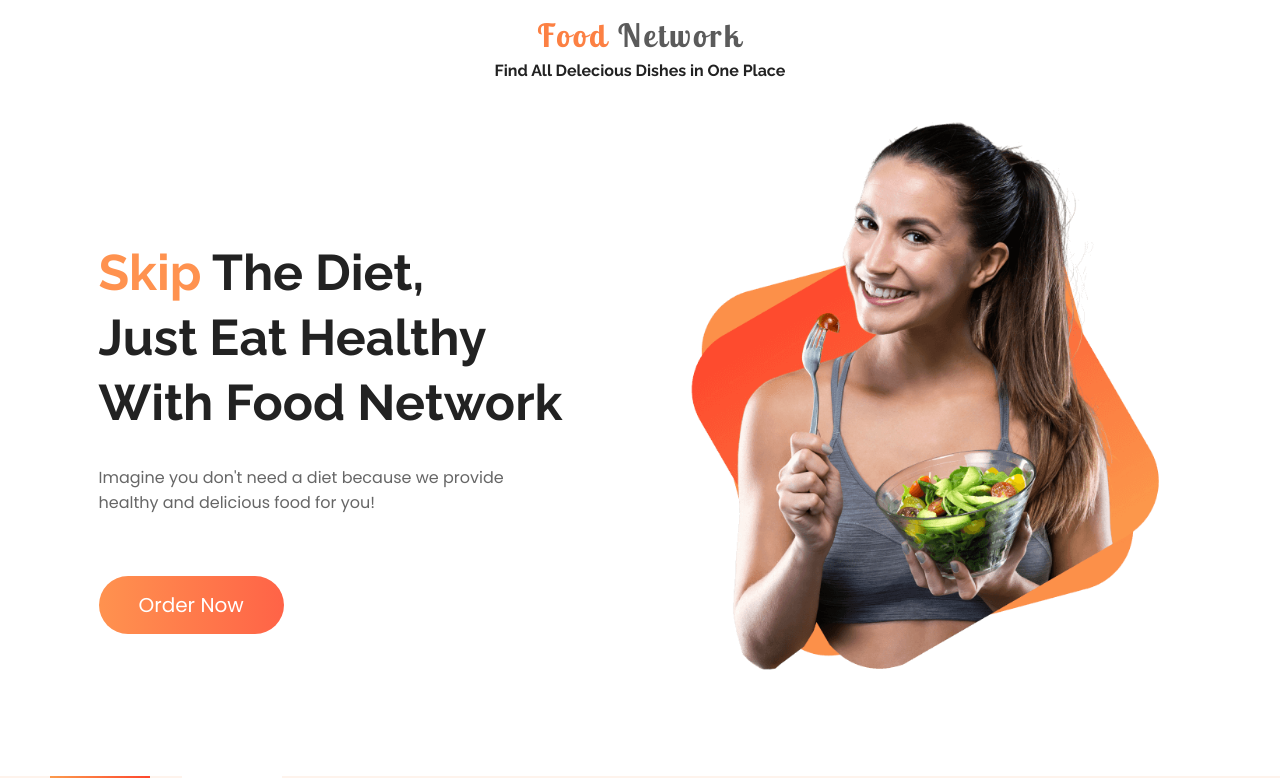
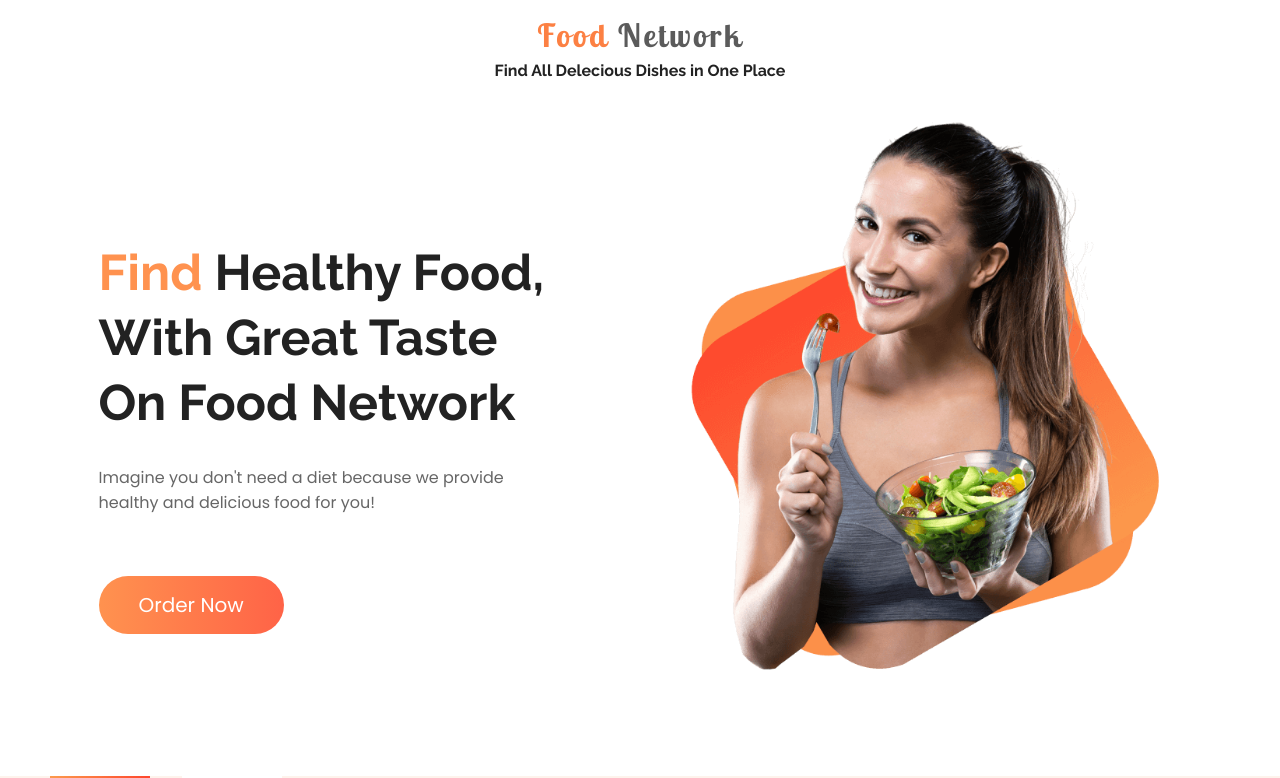
Before and after one commit to IH-Tahim/foodNetworkProject, a plain HTML site: page index.html in a window 1280 px wide. Shown: the top 778 px of the page. Drawn offline with Linux system fonts and the light colour scheme.

Commit message:
headline changed

```diff
--- a/index.html
+++ b/index.html
@@ -28,7 +28,7 @@
     <section class="section hero-section">
         <div class="row">
             <div class="hero-text devide-2">
-                <h2><span>Skip</span> The Diet,<br>Just Eat Healthy<br>With Food Network</h2>
+                <h2><span>Find</span> Healthy Food,<br>With Great Taste<br>On Food Network</h2>
                 <p>Imagine you don't need a diet because we provide<br>healthy and delicious food for you!</p>
                 <a class="button" href="#order">order now</a>
             </div>
```
